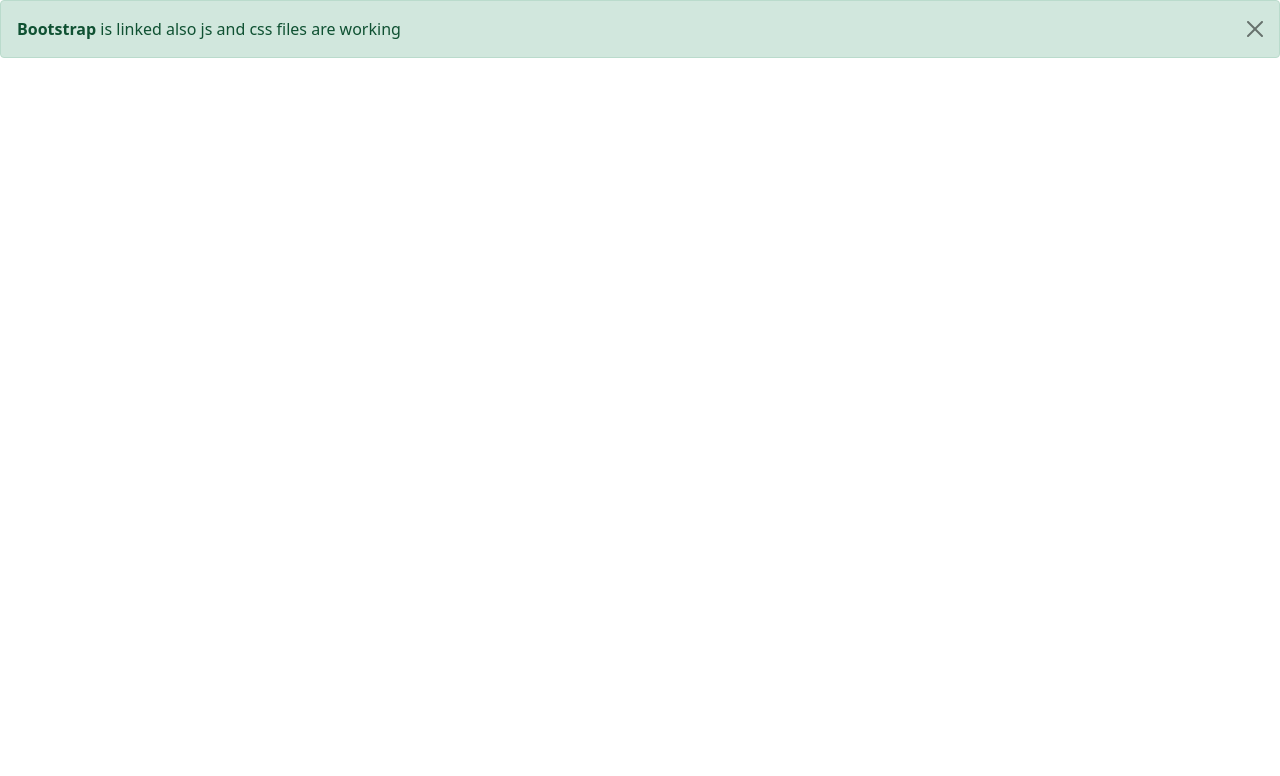
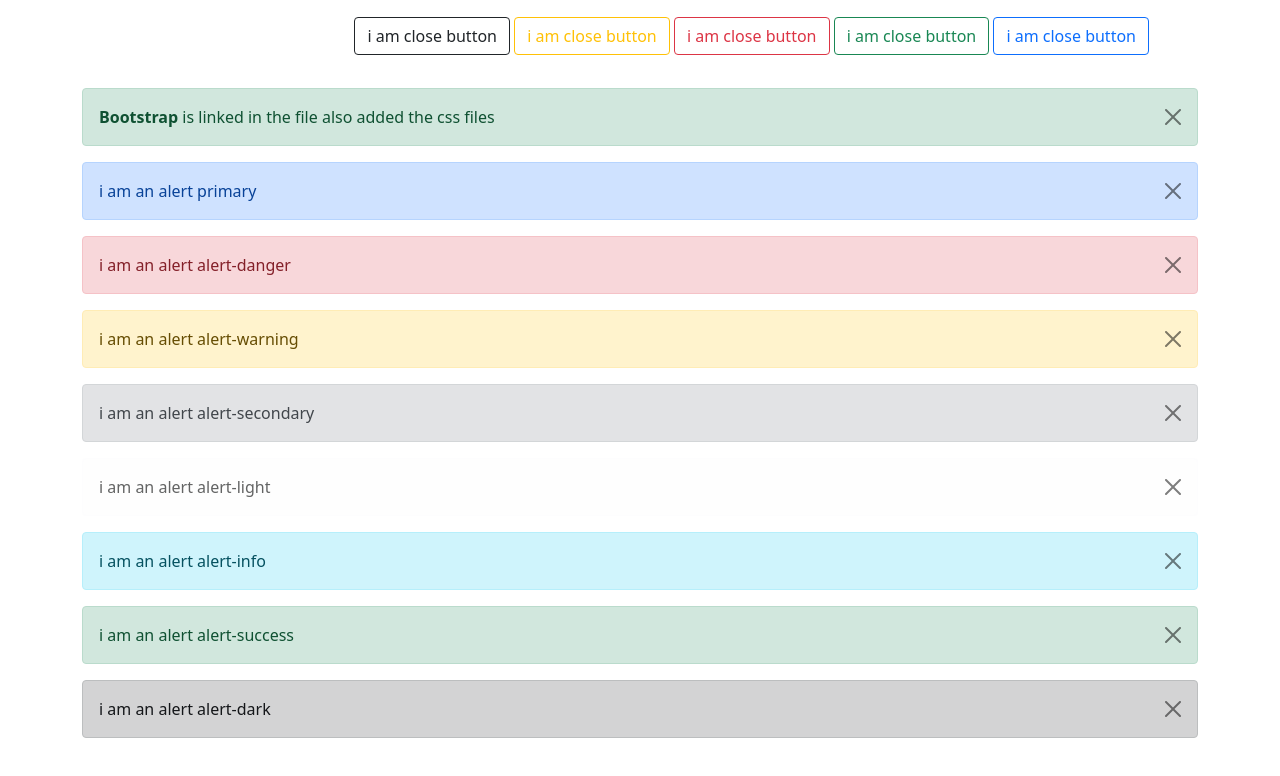
Before and after one commit to zain391/5315-Facebook-layout, a website: page working/index.html in a window 1280 px wide. Drawn offline with nearby package versions, Linux system fonts and the light colour scheme.

Commit message:
we have done some practice with the alerts in the bootstrap

```diff
--- a/working/index.html
+++ b/working/index.html
@@ -10,10 +10,58 @@
 </head>
 <body>
     <!-- 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  -->
-    <div class="alert alert-success alert-dismissible fade show" role="alert">
+
+    <!-- <div class="alert alert-success alert-dismissible fade show" role="alert">
         <strong>Bootstrap</strong> is linked also js and css files are working
         <button type="button" class="btn-close" data-bs-dismiss="alert" aria-label="Close">
         </button>
+      </div> -->
+
+      <div class="container">
+        <div class="alert alert-dismissible fade show" role="alert">
+
+            <div class="text-end">
+                <button class="btn btn-outline-dark">i am close button</button>
+                <button class="btn btn-outline-warning">i am close button</button>
+                <button class="btn btn-outline-danger">i am close button</button>
+                <button class="btn btn-outline-success">i am close button</button>
+                <button class="btn btn-outline-primary">i am close button</button>
+            </div>
+
+      </div>
+
+      <div class="alert alert-success alert-dismissible" role="alert">
+          <strong>Bootstrap</strong> is linked in the file also added the css files
+          <button class="btn btn-close" type="button" data-bs-dismiss="alert" ></button>
+      </div>
+        <div class="alert alert-primary alert-dismissible" >i am an alert primary
+            <button class="btn-close" data-bs-dismiss="alert"></button>
+        </div>
+        <div class="alert alert-danger alert-dismissible" >i am an alert alert-danger
+            <div class="btn-close" data-bs-dismiss="alert"></div>
+        </div>
+        <div class="alert alert-warning alert-dismissible" >i am an alert alert-warning
+            <button class="btn-close" data-bs-dismiss="alert"></button>
+        </div>
+        <div class="alert alert-secondary alert-dismissible" >i am an alert alert-secondary
+            <button class="btn-close" data-bs-dismiss="alert"></button>
+        </div>
+        <div class="alert alert-light alert-dismissible" >i am an alert alert-light
+            <button class="btn-close" data-bs-dismiss="alert"></button>
+        </div>
+        <div class="alert alert-info alert-dismissible" >i am an alert  alert-info
+            <button class="btn-close" data-bs-dismiss="alert"></button>
+        </div>
+        <div class="alert alert-success alert-dismissible" >i am an alert alert-success
+            <button class="btn-close" data-bs-dismiss="alert"></button>
+        </div>
+        <div class="alert alert-dark alert-dismissible" >i am an alert alert-dark
+            <button class="btn-close" data-bs-dismiss="alert"></button>
+        </div>
+
+
+
+
       </div>
 
     <script src="../node_modules/bootstrap/dist/js/bootstrap.bundle.min.js"></script>
```
